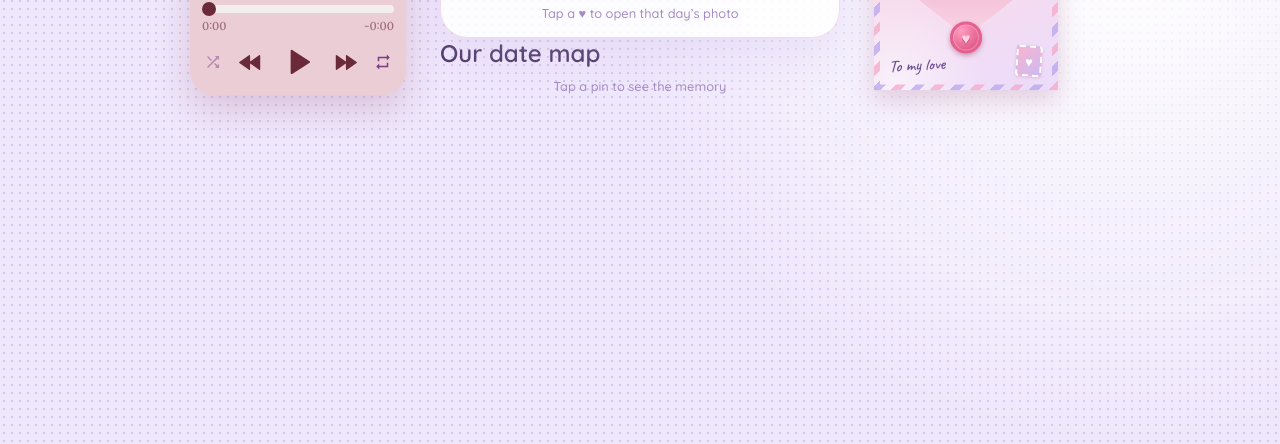
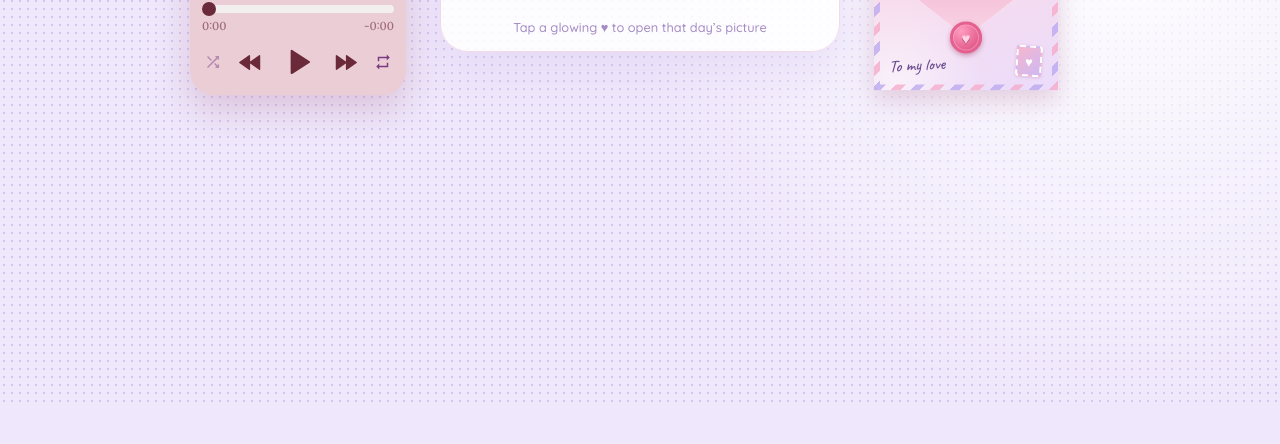
Before and after one commit to NickCharlo/NickCharlo.github.io, a plain HTML site: page index.html in a window 1280 px wide. Shown: the part 691-1135 px from the top of the page. After the commit the page ends 1093 px from the top, so only its background shows below. Drawn offline with nearby package versions, Linux system fonts and the light colour scheme; files that its build step writes are made by us from their sources; files whose address does not match are found by name.

Commit message:
Update index.html

```diff
--- a/index.html
+++ b/index.html
@@ -54,6 +54,7 @@
     <!-- ========== 3. ALBUM CALENDAR (the calendar itself is drawn by js/script.js) ========== -->
     <section class="album">
       <h2>Our album</h2>
+      <p class="cnt" id="cnt" aria-live="polite"></p>
 
       <div class="nav">
         <div>
@@ -68,15 +69,7 @@
       </div>
 
       <div class="grid" id="grid"></div>
-      <p class="hint">Tap a ♥ to open that day’s photo</p>
-    </section>
-
-    <!-- ========== 3b. TRAVEL LOG: "our date map" (places: js/script.js > PLACES) ========== -->
-    <section class="trip">
-      <h2>Our date map</h2>
-      <p class="sub" id="tripSub"></p>
-      <div class="map" id="tripMap"></div>
-      <p class="hint">Tap a pin to see the memory</p>
+      <p class="hint">Tap a glowing ♥ to open that day’s picture</p>
     </section>
 
   </main>
```
